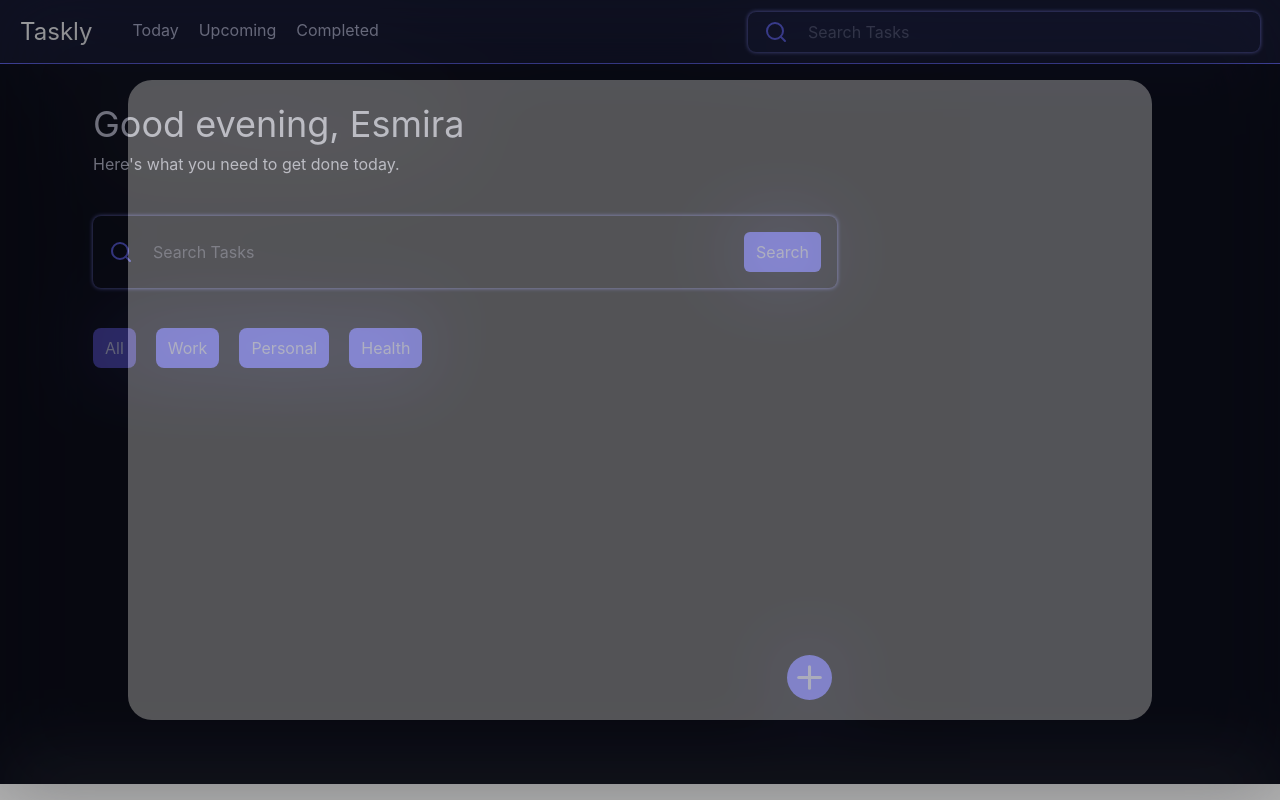
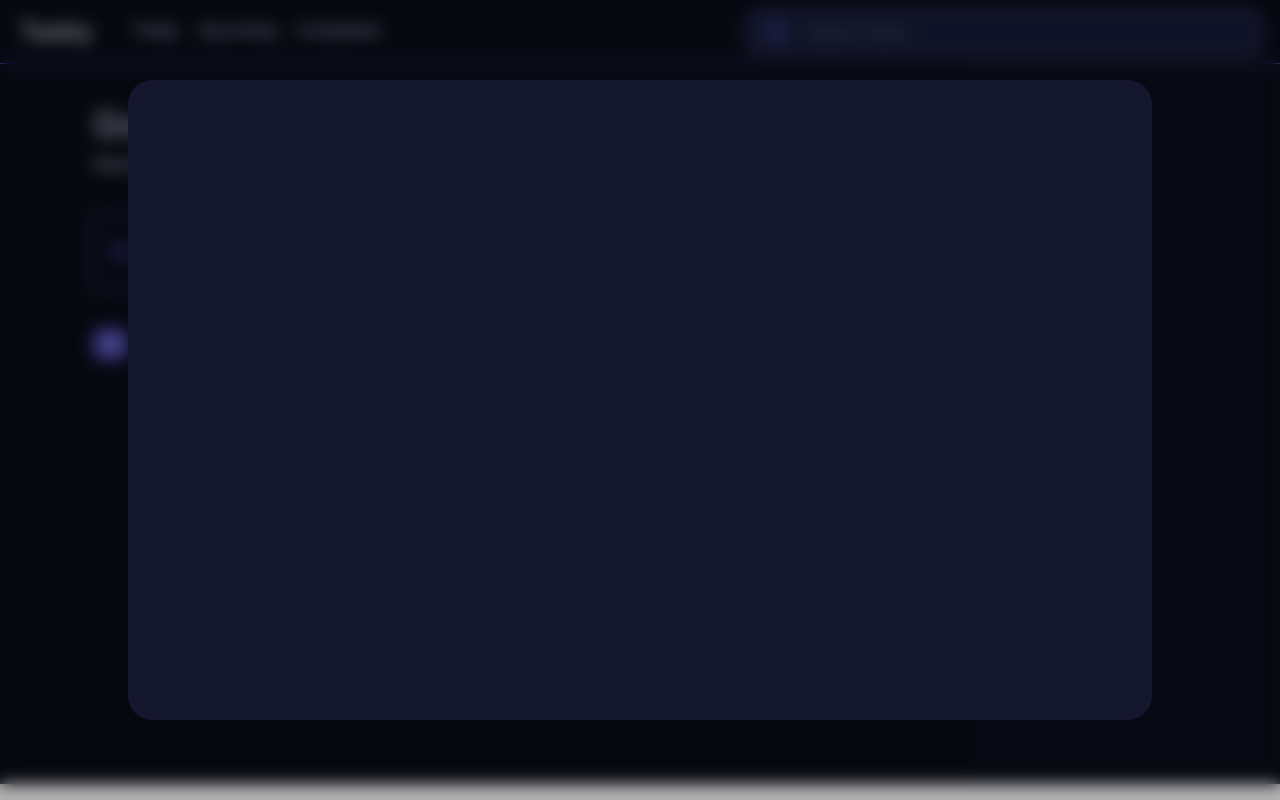
Before and after one commit to Mansoor-Hussain-a/Taskly, a React (Vite) app: page / in a window 1280 px wide. Both pictures are taken after a click on the icon 809 px from the left and 677 px from the top of the page. Built offline with nearby package versions, Linux system fonts and the light colour scheme.

Commit message:
small changes

```diff
--- a/src/components/AddModal.tsx
+++ b/src/components/AddModal.tsx
@@ -3,11 +3,11 @@ import { createPortal } from "react-dom";
 
 export default function AddModal() {
   return createPortal(
-    <motion.div className="fixed z-10 w-screen h-screen flex justify-center items-center top-0 bg-black opacity-30 backdrop-blur-2xl">
+    <motion.div className="fixed z-10 w-screen h-screen flex justify-center items-center top-0 bg-black/30 backdrop-blur-sm ">
       <motion.div
-        className=" w-[80%] h-[80%]  rounded-3xl bg-amber-50 opacity-100"
-        initial={{ y: -100, opacity: 0 }}
-        animate={{ y: 0, opacity: 1 }}
+        className=" w-[80%] h-[80%]  rounded-3xl bg-bg-mid opacity-100 "
+        initial={{ y: -200, scale: 0.5 }}
+        animate={{ y: 0, scale: 1 }}
         transition={{ duration: 0.6, type: "spring" }}
       >
         <form action=""></form>
--- a/src/components/Categories.tsx
+++ b/src/components/Categories.tsx
@@ -13,7 +13,7 @@ function Categories(): ReactElement {
         return (
           <span
             key={index}
-            className={`bg-primary rounded-lg py-2 px-3 ${item === currentCategory && "bg-primary-glow"} cursor-pointer select-none`}
+            className={` rounded-lg py-1 px-2 ${item === currentCategory ? "bg-primary-glow" : "bg-primary"} cursor-pointer select-none`}
             onClick={() => {
               handleCategories(item);
             }}
--- a/src/components/Header.tsx
+++ b/src/components/Header.tsx
@@ -2,7 +2,7 @@ import { Search, Menu } from "lucide-react";
 
 function Header() {
   return (
-    <header className="flex bg-bg-mid h-16  justify-between items-center border-primary border-b ">
+    <header className="flex bg-bg-app h-16  justify-between items-center border-primary border-b ">
       <div className="flex gap-3 items-center px-5 md:gap-10 ">
         <Menu className=" text-white block  md:hidden" />
         <h1 className="text-white text-xl md:text-2xl">Taskly</h1>
--- a/src/functions/handleAddTodo.ts
+++ b/src/functions/handleAddTodo.ts
@@ -11,7 +11,7 @@ type Arguments = {
 }
 function handleAddTodo( {showModal} : Arguments){
   showModal.setShowAddModal(prev => !prev)
-  console.log(showModal.showAddModal)
+
 
 }
 export default handleAddTodo
```
